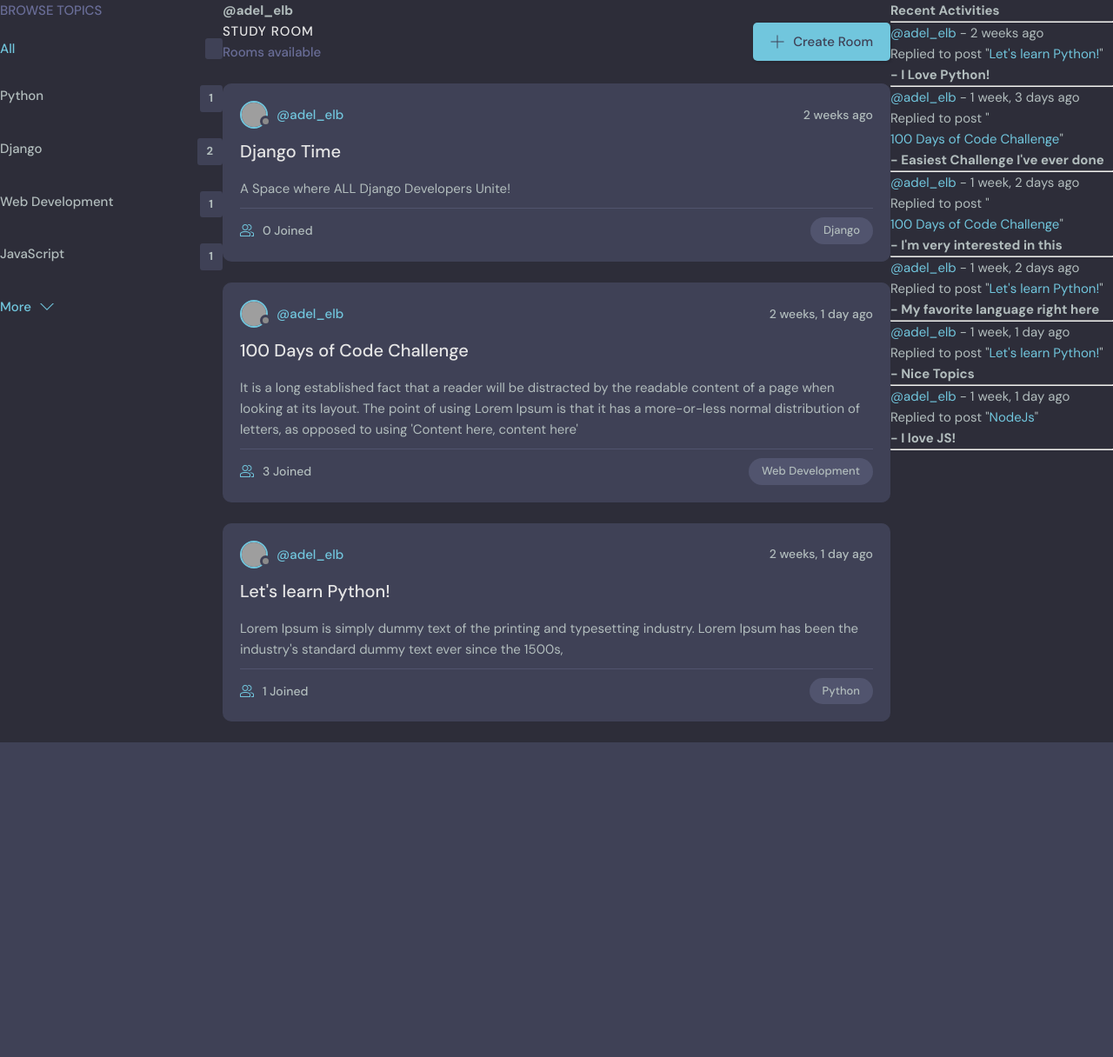
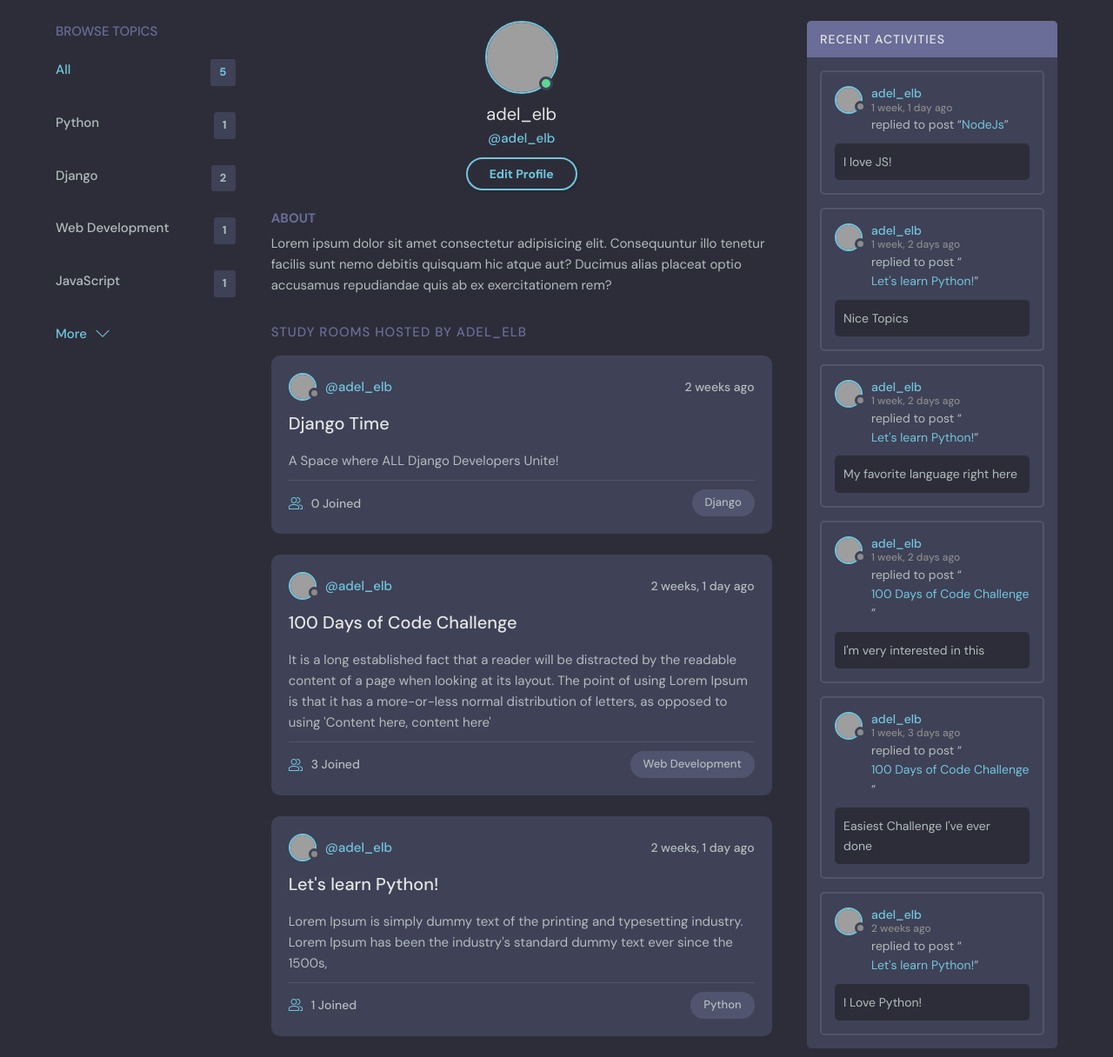
Before and after one commit to Elbadil/Django-course, a Django app: page /profile/1/ in a window 1280 px wide. Shown: the part 76-1292 px from the top of the page at 87% size. Before the commit the page ends 930 px from the top, so only its background shows below. Run offline with Django 4.2, Linux system fonts and the light colour scheme; data comes from the database, SQL or seed files in the repository; both versions use the stored data as it was after the commit; grey boxes are pictures that could not be loaded.

Commit message:
Users Profile

```diff
--- a/base/models.py
+++ b/base/models.py
@@ -45,5 +45,9 @@ class Message(models.Model):
     created = models.DateTimeField(auto_now_add=True)
     edited = models.BooleanField(default=False)
 
+    class Meta:
+        """"""
+        ordering = ['-created']
+
     def __str__(self) -> str:
         return self.body[:50]
--- a/base/templates/base/activity_component.html
+++ b/base/templates/base/activity_component.html
@@ -1,17 +1,38 @@
-<div>
-    <h3>Recent Activities</h3>
-    <hr>
+<div class="activities">
+    <div class="activities__header">
+      <h2>Recent Activities</h2>
+    </div>
     {% for message in room_messages %}
-    <div>
-        <small><a href="{% url 'profile' message.user.id %}">@{{ message.user.username }}</a> -</small>
-        <small>{{ message.updated | timesince }} ago</small><br>
-        <small>Replied to post "<a href="{% url 'room' message.room.id %}">{{ message.room.name }}</a>"</small>
-        <p><b>- {{ message }}</b></p>
+    <div class="activities__box">
+      <div class="activities__boxHeader roomListRoom__header">
+        <a href="{% url 'profile' message.user.id %}" class="roomListRoom__author">
+          <div class="avatar avatar--small">
+            <img src="https://randomuser.me/api/portraits/women/11.jpg" />
+          </div>
+          <p>
+            {{ message.user.username }}
+            <span>{{ message.created | timesince }} ago</span>
+          </p>
+        </a>
         {% if request.user == message.user %}
-            <a href="{% url 'update-message' message.id %}">Edit</a>
-            <a href="{% url 'delete-message' message.id %}">Delete</a>
+        <div class="roomListRoom__actions">
+          <a href="{% url 'delete-message' message.id %}">
+            <svg version="1.1" xmlns="http://www.w3.org/2000/svg" width="32" height="32" viewBox="0 0 32 32">
+              <title>remove</title>
+              <path
+                d="M27.314 6.019l-1.333-1.333-9.98 9.981-9.981-9.981-1.333 1.333 9.981 9.981-9.981 9.98 1.333 1.333 9.981-9.98 9.98 9.98 1.333-1.333-9.98-9.98 9.98-9.981z"
+              ></path>
+            </svg>
+          </a>
+        </div>
         {% endif %}
-        <hr>
+      </div>
+      <div class="activities__boxContent">
+        <p>replied to post “<a href="{% url 'room' message.room.id %}">{{ message.room.name }}</a>”</p>
+        <div class="activities__boxRoomContent">
+          {{ message }}
+        </div>
+      </div>
     </div>
     {% endfor %}
 </div>
--- a/base/templates/base/feed_component.html
+++ b/base/templates/base/feed_component.html
@@ -1,36 +1,3 @@
-<div class="roomList">
-    <div class="mobile-menu">
-      <form class="header__search">
-        <label>
-          <svg version="1.1" xmlns="http://www.w3.org/2000/svg" width="32" height="32" viewBox="0 0 32 32">
-            <title>search</title>
-            <path
-              d="M32 30.586l-10.845-10.845c1.771-2.092 2.845-4.791 2.845-7.741 0-6.617-5.383-12-12-12s-12 5.383-12 12c0 6.617 5.383 12 12 12 2.949 0 5.649-1.074 7.741-2.845l10.845 10.845 1.414-1.414zM12 22c-5.514 0-10-4.486-10-10s4.486-10 10-10c5.514 0 10 4.486 10 10s-4.486 10-10 10z"
-            ></path>
-          </svg>
-          <input placeholder="Search for posts" />
-        </label>
-      </form>
-      <div class="mobile-menuItems">
-        <a class="btn btn--main btn--pill" href="#">Browse Topics</a>
-        <a class="btn btn--main btn--pill" href="#">Recent Activities</a>
-      </div>
-    </div>
-    <div class="roomList__header">
-      <div>
-        <h2>Study Room</h2>
-        <p>{{ room_count }} Rooms available</p>
-      </div>
-      <a class="btn btn--main" href="{% url 'create-room' %}">
-        <svg version="1.1" xmlns="http://www.w3.org/2000/svg" width="32" height="32" viewBox="0 0 32 32">
-          <title>add</title>
-          <path
-            d="M16.943 0.943h-1.885v14.115h-14.115v1.885h14.115v14.115h1.885v-14.115h14.115v-1.885h-14.115v-14.115z"
-          ></path>
-        </svg>
-        Create Room
-      </a>
-    </div>
 <!-- List of rooms -->
 {% for room in rooms %}
 <div class="roomListRoom">
@@ -74,8 +41,6 @@
   </div>
 </div>
 {% endfor %}
-</div>
-
 
 
 <!--
--- /dev/null
+++ b/base/templates/base/profile.html
@@ -0,0 +1,47 @@
+{% extends 'main.html' %}
+{% block content %}
+<main class="profile-page layout layout--3">
+  <div class="container">
+    <!-- Topics Start -->
+      {% include 'base/topics_component.html' %}
+    <!-- Topics End -->
+
+    <!-- Room List Start -->
+    <div class="roomList">
+      <div class="profile">
+        <div class="profile__avatar">
+          <div class="avatar avatar--large active">
+            <img src="https://randomuser.me/api/portraits/men/11.jpg" />
+          </div>
+        </div>
+        <div class="profile__info">
+          <h3>{{ user.username }}</h3>
+          <p>@{{ user.username }}</p>
+          <a href="edit-user.html" class="btn btn--main btn--pill">Edit Profile</a>
+        </div>
+        <div class="profile__about">
+          <h3>About</h3>
+          <p>
+            Lorem ipsum dolor sit amet consectetur adipisicing elit. Consequuntur illo tenetur
+            facilis sunt nemo debitis quisquam hic atque aut? Ducimus alias placeat optio
+            accusamus repudiandae quis ab ex exercitationem rem?
+          </p>
+        </div>
+      </div>
+
+      <div class="roomList__header">
+        <div>
+          <h2>Study Rooms Hosted by {{ user.username }}</a>
+          </h2>
+        </div>
+      </div>
+      {% include 'base/feed_component.html' %}
+    </div>
+    <!-- Room List End -->
+
+    <!-- Activities Start -->
+      {% include 'base/activity_component.html' %}
+    <!-- Activities End -->
+  </div>
+</main>
+{% endblock %}
--- a/base/views.py
+++ b/base/views.py
@@ -98,7 +98,7 @@ def home(request):
     topics = Topic.objects.all()
     room_messages = Message.objects.filter(
         room__topic__name__icontains=q
-    ).order_by('-created')
+    )
     context = {
         'rooms': rooms,
         'topics': topics,
@@ -114,14 +114,16 @@ def userProfile(request, id):
     user = User.objects.get(id=int(id))
     user_rooms = user.room_set.all()
     user_messages = user.message_set.all()
+    rooms_all = Room.objects.all().count()
     topics = Topic.objects.all()
     context = {
         'user': user,
         'rooms': user_rooms,
         'room_messages': user_messages,
+        'rooms_count': rooms_all,
         'topics': topics
     }
-    return render(request, 'base/user_profile.html', context)
+    return render(request, 'base/profile.html', context)
 
 
 def room(request, id):
```
Also changed, not shown: base/templates/base/home.html (+35 -64 lines), db.sqlite3. Lines whose indentation alone changed are shown as unchanged.
